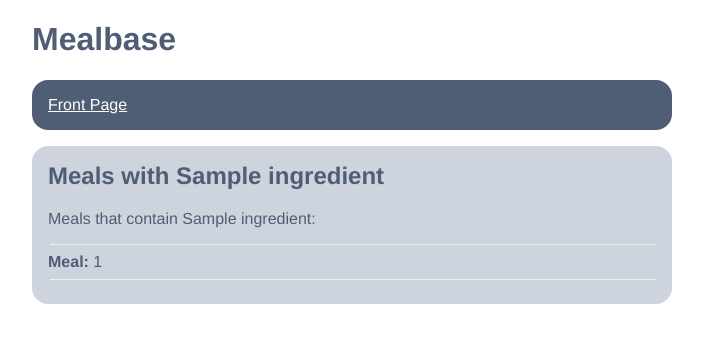
After one commit to eemilhaa/mealbase, a Flask app: template mealbase/templates/meals_with_ingredient.html in a window 1280 px wide. The commit adds this page. Shown: the top 343 px of the page, without its empty margins (288-991 px from the left). Run offline with Flask 2, Linux system fonts and the light colour scheme; the template is opened without the code that fills it: most values are stand-ins (such as "Sample title", 1, 10 or a date in 2020).

Commit message:
search meals based on ingredient suggestions

```diff
--- a/mealbase/log.py
+++ b/mealbase/log.py
@@ -25,6 +25,10 @@ def log_new_meal(meal, log_date, ingredients, user_id, db):
     _validate_input(ingredients, max_length=300)
     log_queries.log_new_meal(meal, log_date, ingredients, user_id, db)
     _delete_log_from_session()
+
+
+def get_meals_with_ingredient(ingredient, user_id, db):
+    return log_queries.get_meals_with_ingredient(ingredient, user_id, db)
 
 
 def save_log_to_session(meal, date):
--- /dev/null
+++ b/mealbase/templates/meals_with_ingredient.html
@@ -0,0 +1,16 @@
+{% extends "layout.html" %}
+{% block title %}Suggested meals{% endblock %}
+{% block content %}
+<h2>Meals with {{ ingredient }}</h2>
+{% if not meals %}
+No meals found.
+{% else %}
+Meals that contain {{ ingredient }}:
+<p>
+<hr>
+{% for meal in meals %}
+<b>Meal:</b> {{ meal[0] }}</a>
+<hr>
+{% endfor %}
+{% endif %}
+{% endblock %}
--- a/mealbase/templates/suggestions.html
+++ b/mealbase/templates/suggestions.html
@@ -9,7 +9,7 @@ Ingredients you have not eaten in a while:
 <p>
 <hr>
 {% for suggestion in suggestions %}
-<b>Ingredient:</b> {{ suggestion[0] }}
+<b>Ingredient:</b> <a href="/get_meals_with_{{ suggestion[0] }}"> {{ suggestion[0] }}</a>
 <p>
 <b>Days since last eating:</b> {{suggestion[1]}}
 <hr>
```
Also changed, not shown: mealbase/queries/log_queries.py (+19 -0 lines), mealbase/routes.py (+9 -0 lines).
